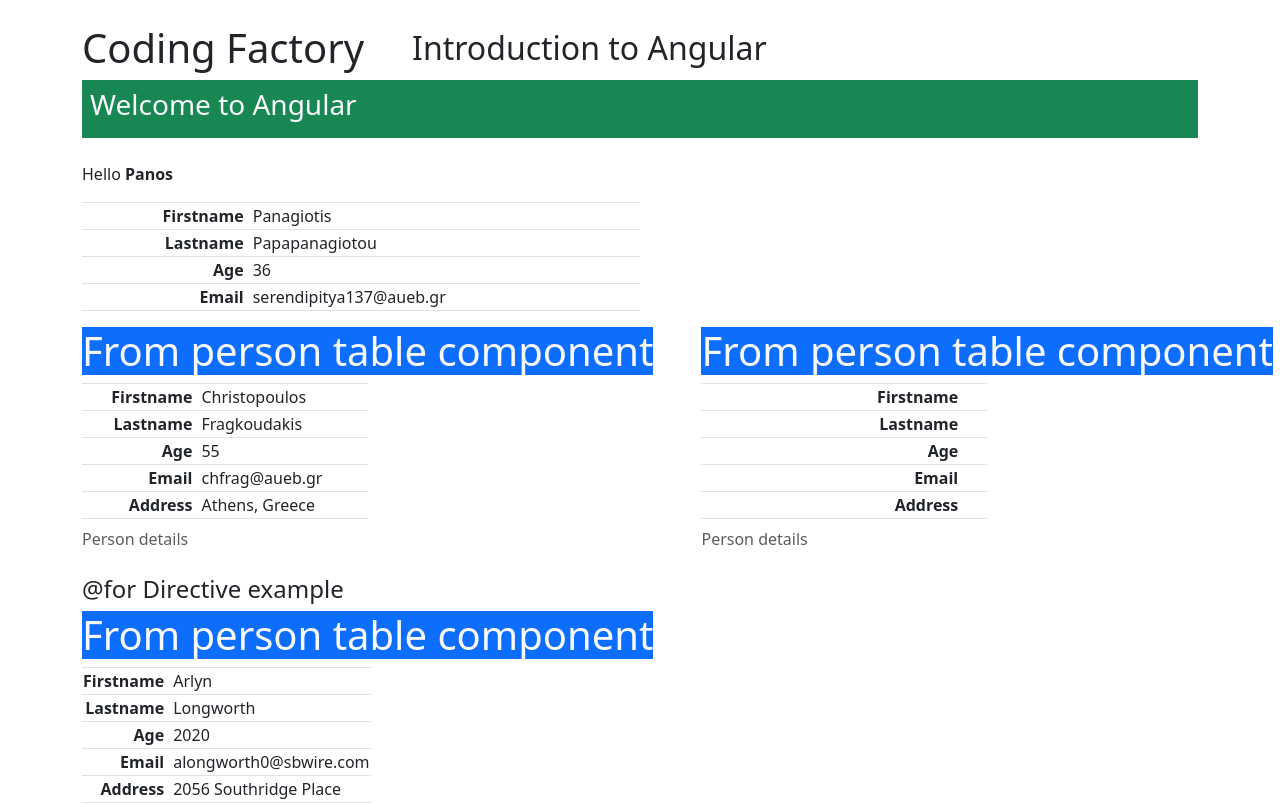
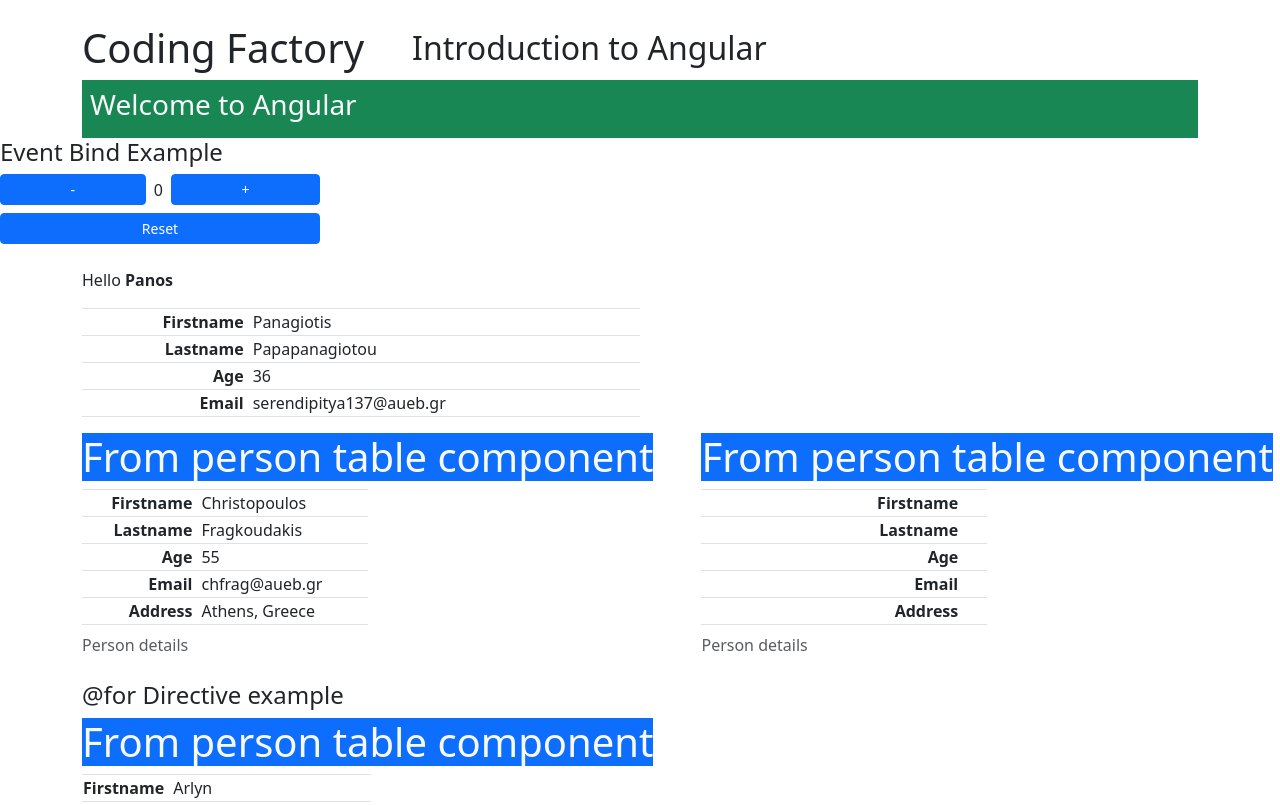
Before and after one commit to serendipity019/cf7-angular-introduction, an Angular app: page / in a window 1280 px wide. Shown: the top 805 px of the page. Built offline with nearby package versions, Linux system fonts and the light colour scheme.

Commit message:
feat: we create one event bind-example to see how works click events

```diff
--- a/src/app/app.component.html
+++ b/src/app/app.component.html
@@ -7,6 +7,9 @@
     <h3>Welcome to Angular</h3>
   </div>
 </div>
+
+<app-event-bind-example></app-event-bind-example>
+
 
 <div class="container mt-4">
   <p>Hello <strong>{{name}}</strong></p>
--- a/src/app/app.component.ts
+++ b/src/app/app.component.ts
@@ -2,10 +2,11 @@
 import { RouterOutlet } from '@angular/router';
 import { PersonTabComponent } from './components/person-tab/person-tab.component';
 import { Person } from './shared/interfaces/person';
+import { EventBindExampleComponent } from './components/event-bind-example/event-bind-example.component';
 
 @Component({
   selector: 'app-root',
-  imports: [PersonTabComponent],
+  imports: [PersonTabComponent, EventBindExampleComponent],
   templateUrl: './app.component.html',
   styleUrl: './app.component.css'
 })
--- a/src/app/components/event-bind-example/event-bind-example.component.html
+++ b/src/app/components/event-bind-example/event-bind-example.component.html
@@ -1 +1,9 @@
-<p>event-bind-example works!</p>
+<h4>Event Bind Example</h4>
+<div class="d-flex flex-column gap-2 w-25">
+    <div class="d-flex gap-2 align-items-center">
+        <button (click)="decrementTimes()" class="btn btn-primary btn-sm flex-grow-1" > - </button>
+        <span>{{times}}</span>
+        <button class="btn btn-primary btn-sm flex-grow-1" (click)="incrementTimes()"> + </button>
+    </div>
+    <button class="btn btn-primary btn-sm flex-grow-1" (click)="reset()"> Reset </button>
+</div>
--- a/src/app/components/event-bind-example/event-bind-example.component.ts
+++ b/src/app/components/event-bind-example/event-bind-example.component.ts
@@ -7,5 +7,18 @@
   styleUrl: './event-bind-example.component.css'
 })
 export class EventBindExampleComponent {
+  times:number = 0;
+  userInput: string = "";
 
+  incrementTimes() {
+    this.times = this.times + 1;
+  }
+
+  decrementTimes() {
+    this.times--;
+  }
+
+  reset() {
+    this.times = 0;
+  }
 }
```
